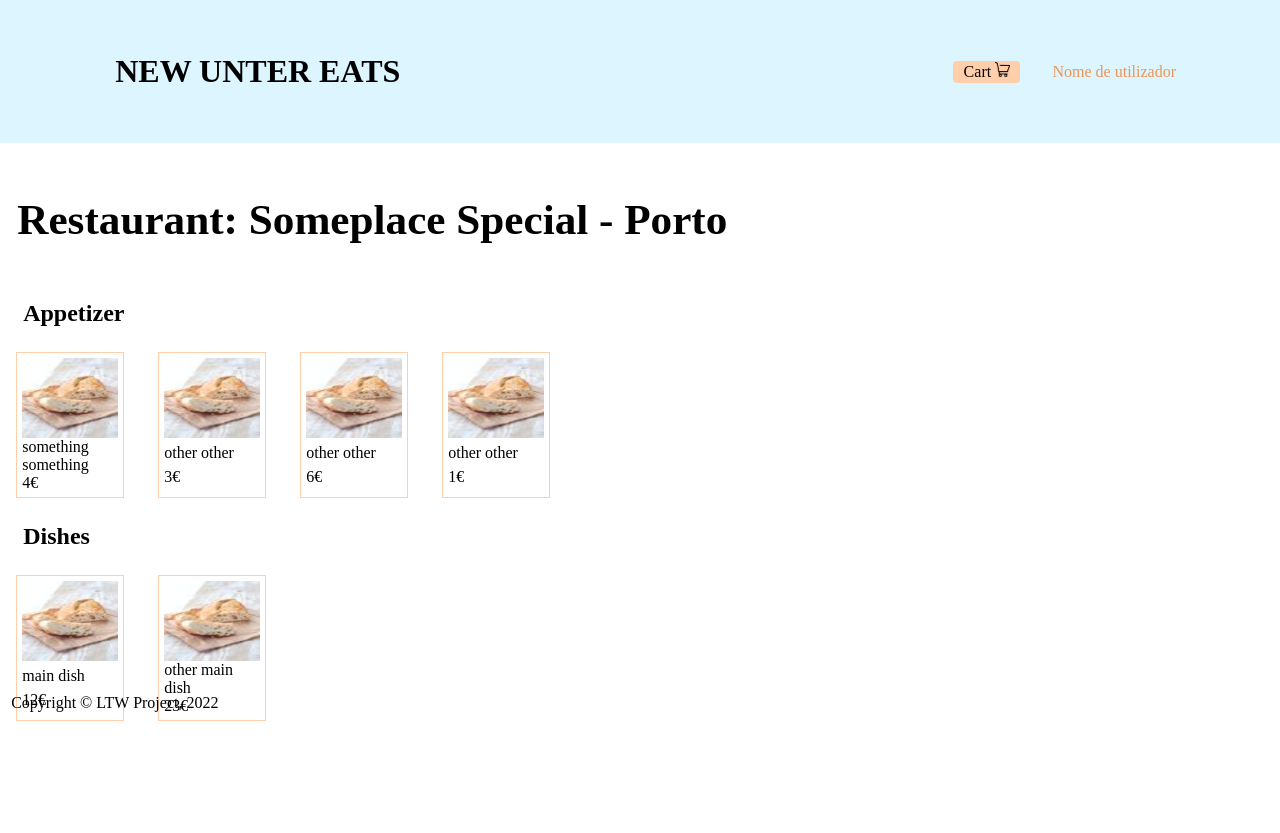
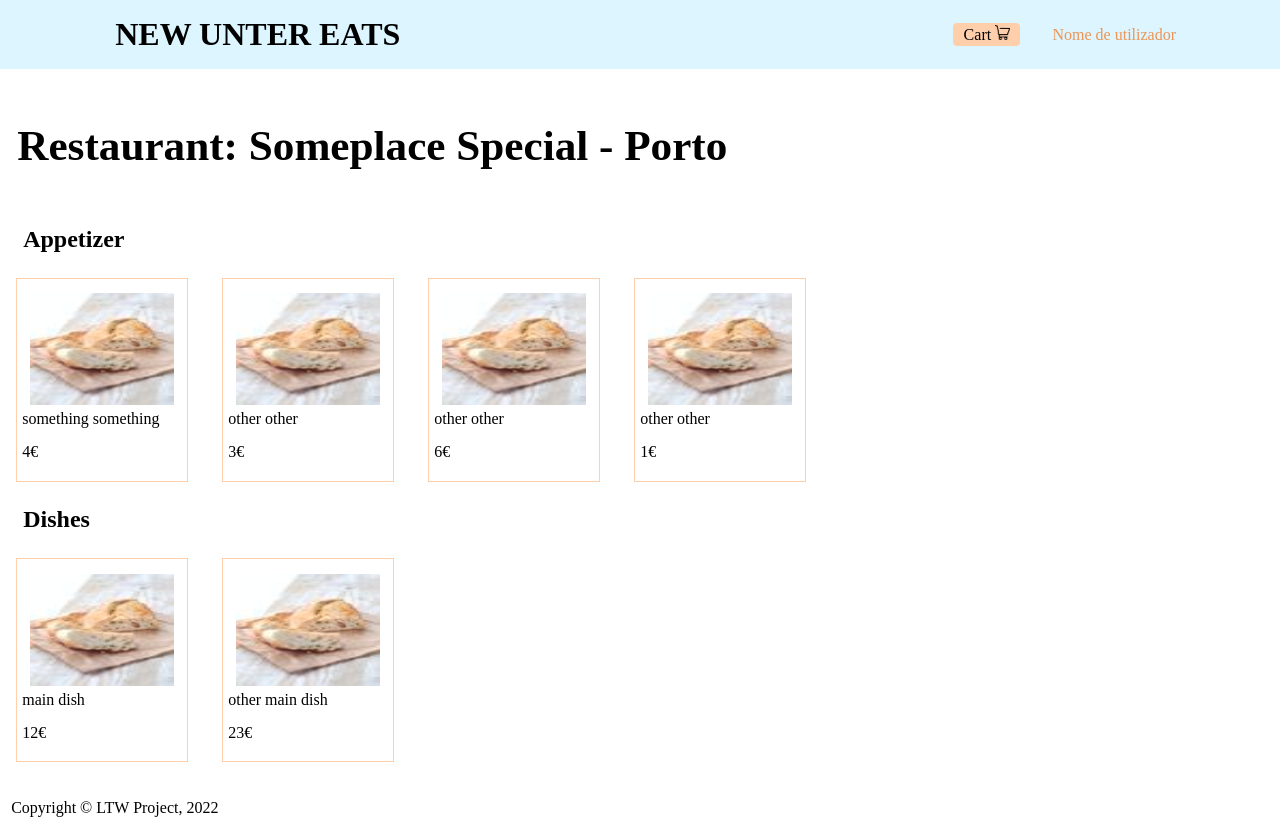
Before and after one commit to ICWeiner/FEUP-LTW, a PHP site: page /restaurantPage.php in a window 1280 px wide. Before the commit the page ends 721 px from the top, so only its background shows below. Run offline with PHP 8.4, Linux system fonts and the light colour scheme.

Commit message:
fixed layout on chrome

```diff
--- a/css/forms.css
+++ b/css/forms.css
@@ -123,4 +123,5 @@ main{
 main form{
     display: flex;
     flex-direction: column;
+    min-width: 0;
 }
--- a/css/layout.css
+++ b/css/layout.css
@@ -1,7 +1,7 @@
 
 body{
     display: grid;
-    grid-template-rows: 20% 70% 10%;
+    grid-template-rows: auto;
     grid-template-columns: 100%;
     grid-gap: 1rem;
     margin: 0;
@@ -39,18 +39,24 @@ main>h2{
 }
 
 main{
-    display: grid;
-    grid-template-columns: 95%;
+    display: flex;
+    flex-direction: column;
+    min-width: 0;
 }
 
 .category{
     display: grid;
-    width: 95%;
+    width: 100%;
     margin-left: .7em;
 }
 
 .category>h2{
     margin-left: .5em;
+}
+
+.category div{
+    width: 10em;
+    height: 12em;
 }
 
 .dishes{
@@ -76,13 +82,15 @@ main{
     max-width: 100%;
     margin-left: auto;
     margin-right: auto;
-    width: 6em;
-    height: 5em;
+    width: 9em;
+    height: 7em;
 }
 
 .aspect-ratio-box>img{
-    width: 6em;
-    height: 5em;
+    margin-top: .6em;
+    margin-bottom: .6em;
+    width: 9em;
+    height: 7em;
     object-position: center;
 }
 
```
